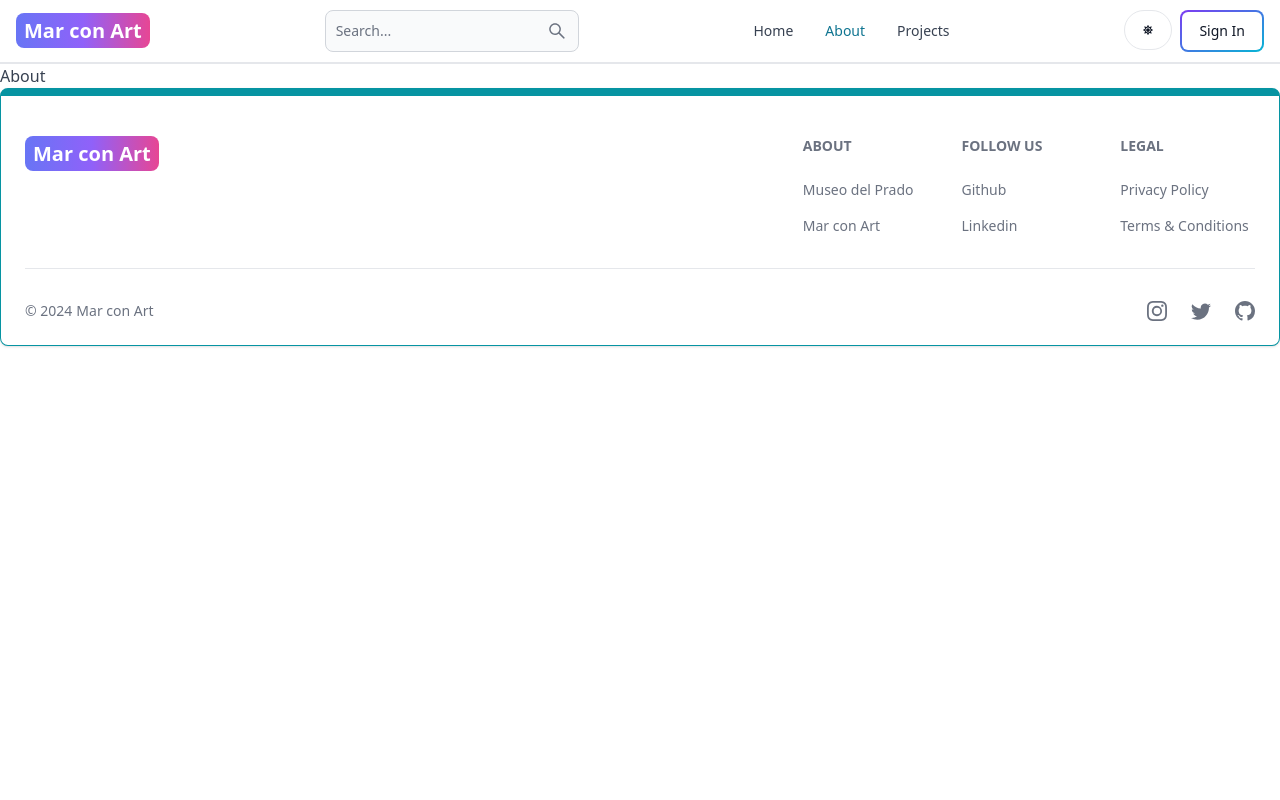
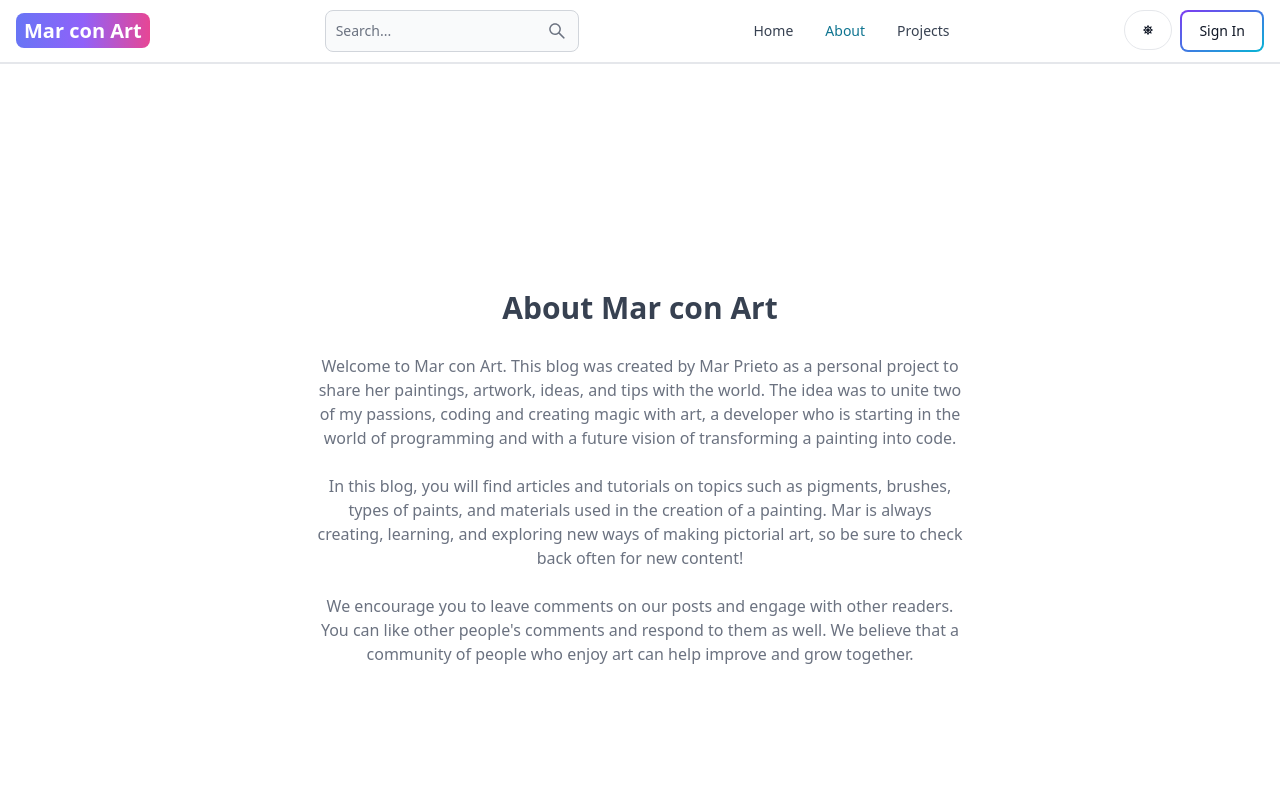
Before and after one commit to MarPrieto7/blog-mar, a React (Vite) app in the folder client/: page /about in a window 1280 px wide. Shown: the top 800 px of the page. Built offline with nearby package versions, Linux system fonts and the light colour scheme; no server answers.

Commit message:
Complete about pages

```diff
--- a/client/src/pages/About.jsx
+++ b/client/src/pages/About.jsx
@@ -1,9 +1,26 @@
-import React from 'react'
-
 export default function About() {
   return (
-    <div>
-      About
+    <div className='min-h-screen flex items-center justify-center'>
+      <div className='max-w-2xl mx-auto p-3 text-center'>
+        <div>
+          <h1 className='text-3xl font font-semibold text-center my-7'>
+            About Mar con Art
+          </h1>
+          <div className='text-md text-gray-500 flex flex-col gap-6'>
+            <p>
+            Welcome to Mar con Art. This blog was created by Mar Prieto as a personal project to share her paintings, artwork, ideas, and tips with the world. The idea was to unite two of my passions, coding and creating magic with art, a developer who is starting in the world of programming and with a future vision of transforming a painting into code.
+            </p>
+
+            <p>
+            In this blog, you will find articles and tutorials on topics such as pigments, brushes, types of paints, and materials used in the creation of a painting. Mar is always creating, learning, and exploring new ways of making pictorial art, so be sure to check back often for new content!
+            </p>
+
+            <p>
+            We encourage you to leave comments on our posts and engage with other readers. You can like other people's comments and respond to them as well. We believe that a community of people who enjoy art can help improve and grow together.
+            </p>
+          </div>
+        </div>
+      </div>
     </div>
-  )
+  );
 }
```
